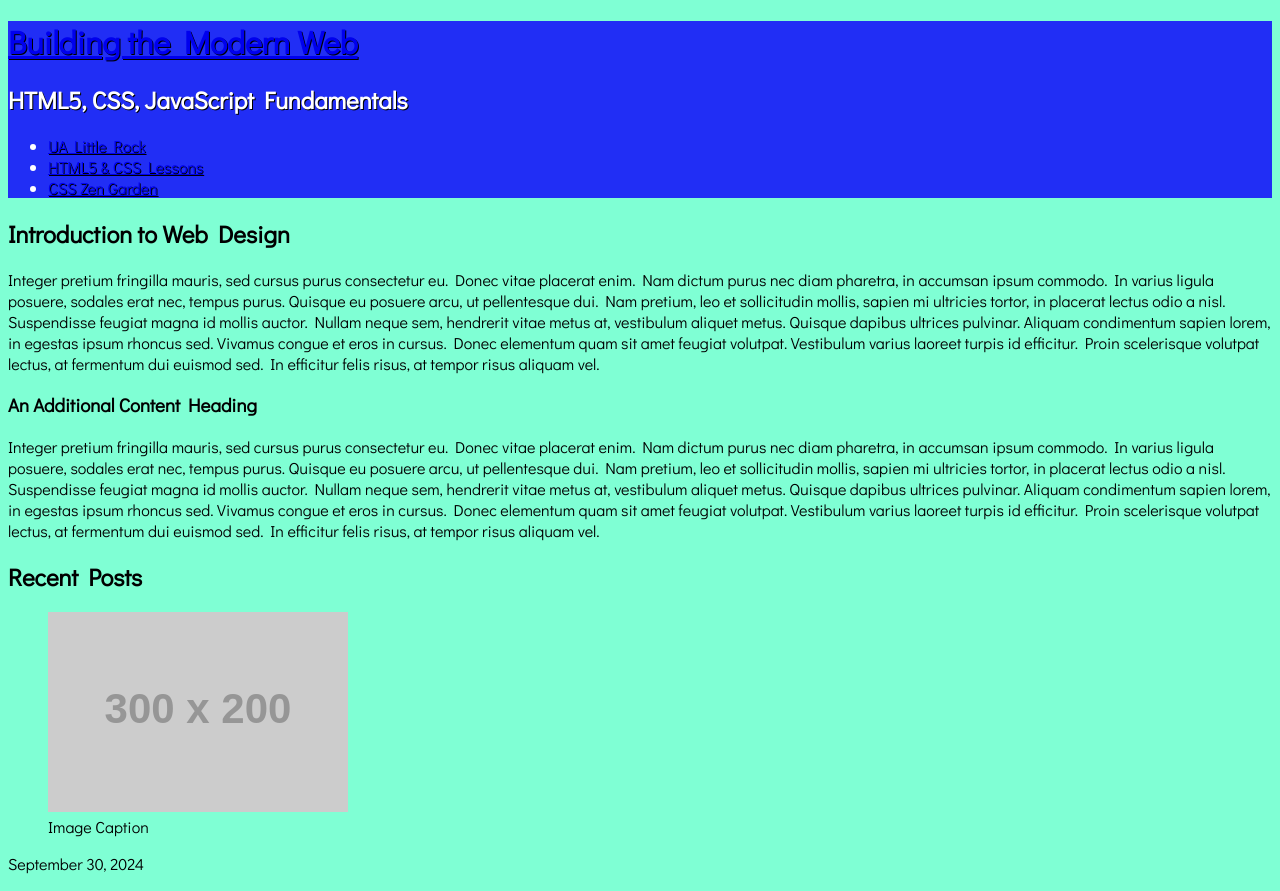
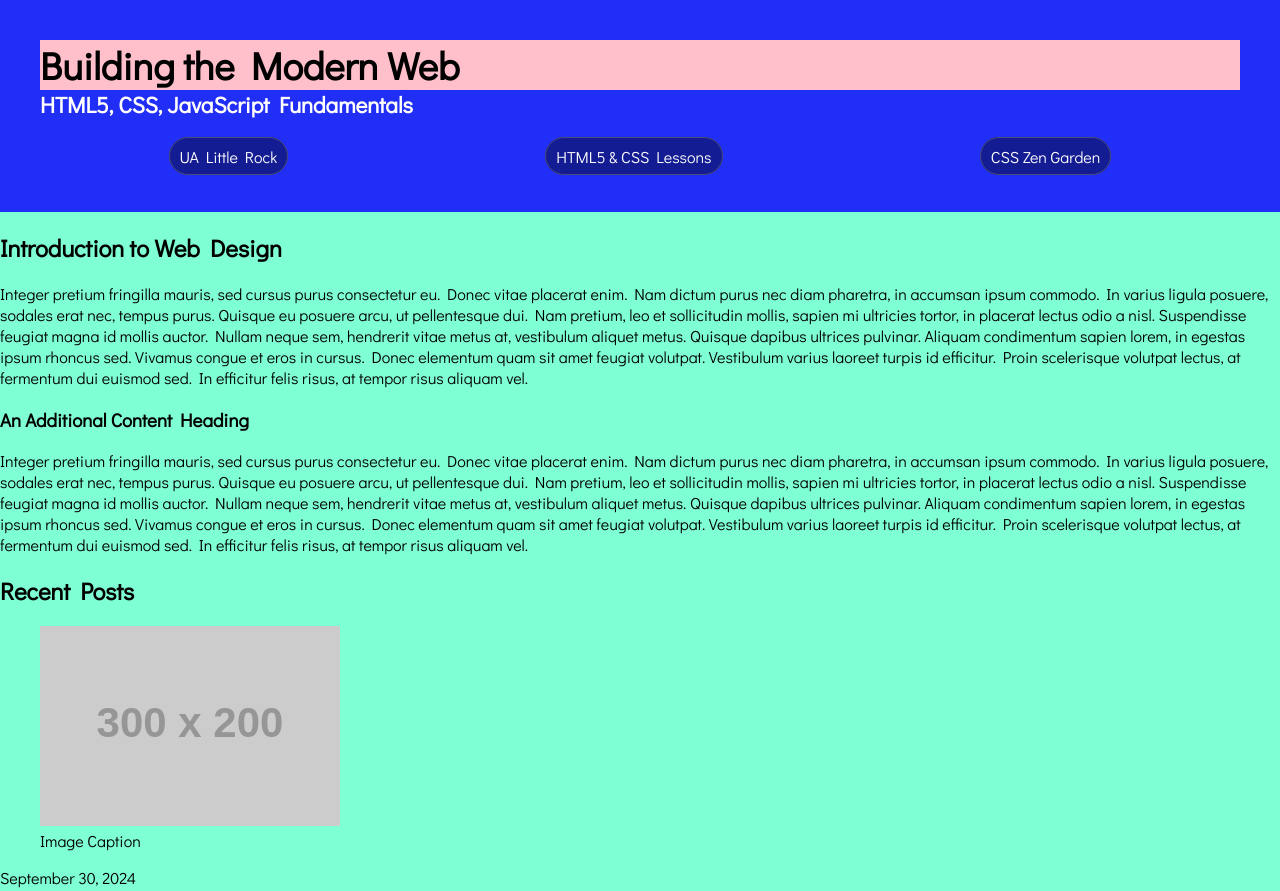
Before and after one commit to joshuameachem/ifsc-1310-01, a plain HTML site: page css.demo/index.html in a window 1280 px wide. Shown: the top 891 px of the page. Drawn offline with Linux system fonts and the light colour scheme; placeholder pictures from the web are drawn by us.

Commit message:
working on CSS demo

```diff
--- a/css.demo/assets/css/style.css
+++ b/css.demo/assets/css/style.css
@@ -20,11 +20,11 @@ html {
 
   body{
     font-family: "Didact Gothic", sans-serif;
+
+    margin:0;
   }
 
-  main{
-
-  }
+  main{}
 
 
 
@@ -34,10 +34,78 @@ html {
     background-color: #212EF5;
     color: #ffffff;
     text-shadow:1px 1px #000000
+    padding-top: 40px;
+    padding-right: 40px;
+    padding-bottom: 40px;
+    padding-left: 40px;
+    padding: 40px;
+    padding: 20px 40px 20px 40px;
+    padding: 20px 40px;
+
+    margin:0;
   }
+
+header.primary h1{
+  background: pink;
+  font-size: 2.4rem;
+  margin: 20px 0 0 ;
+}
+
+header.primary h1 a{
+  color: #000000;
+  text-decoration: none;
+}
+
+header.primary h2{
+  font-size:1.4rem;
+  margin:0;
+
+}
+
+header.primary nav{}
+
+header.primary nav ul{
+  display:flex;
+  flex-direction:row;
+  justify-content: space-around;
+  padding: 10px 0;
+}
+header.primary nav ul li{
+  list-style-type:none;
+}
+header.primary nav ul li a{
+  color: #ffffff;
+  text-decoration:none;
+  border:1px solid #4A4D75;
+  padding: 7.5px 10px;
+  background-color: rgba(0,0,0, .4);
+  border-radius:20px;
+  transition:.10s;
+}
+
+header.primary nav ul li a:hover{
+  background-color: rgba(0,0,0,.8);
+}
+
+
+
 
 
 
 body{
     background-color:aquamarine;
 }
+
+/*----------------Media Queries --------------*/
+@media screen and (max-width: 560px){
+  header.primary nav ul{
+
+    flex-direction:column;
+    gap: 10px;
+    max-width: 200px;
+    margin: 10px auto;
+  }
+  header.primary nav a{
+    display:block;
+  }
+}
--- a/css.demo/index.html
+++ b/css.demo/index.html
@@ -17,7 +17,7 @@
         <h1><a href="index.html">Building the Modern Web</a></h1>
         <h2>HTML5, CSS, JavaScript Fundamentals</h2>
       </div>
-      <nav role="navigation">
+      <nav role="navigation" class="primary">
         <ul>
           <li><a href="https://ualr.edu/">UA Little Rock</a></li>
           <li><a href="http://learn.shayhowe.com/html-css/getting-to-know-html/">HTML5 & CSS Lessons</a></li>
```
